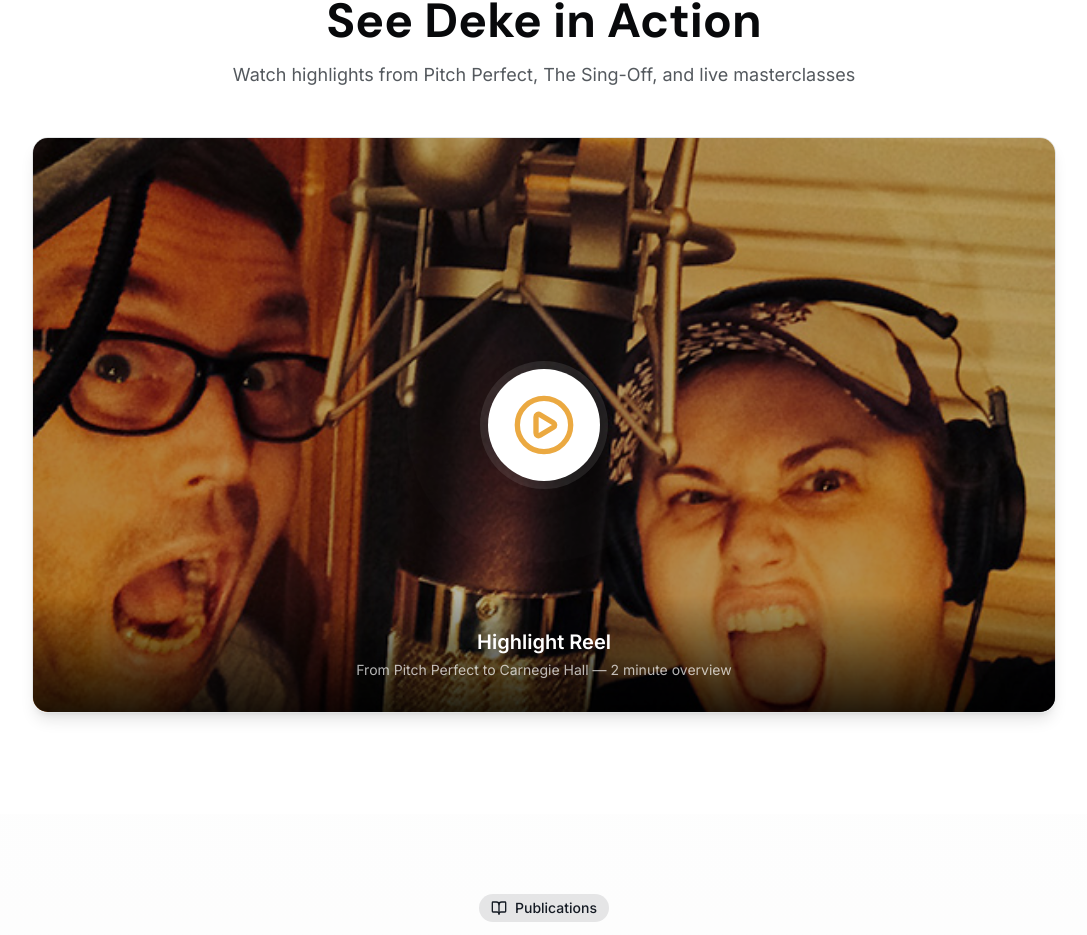
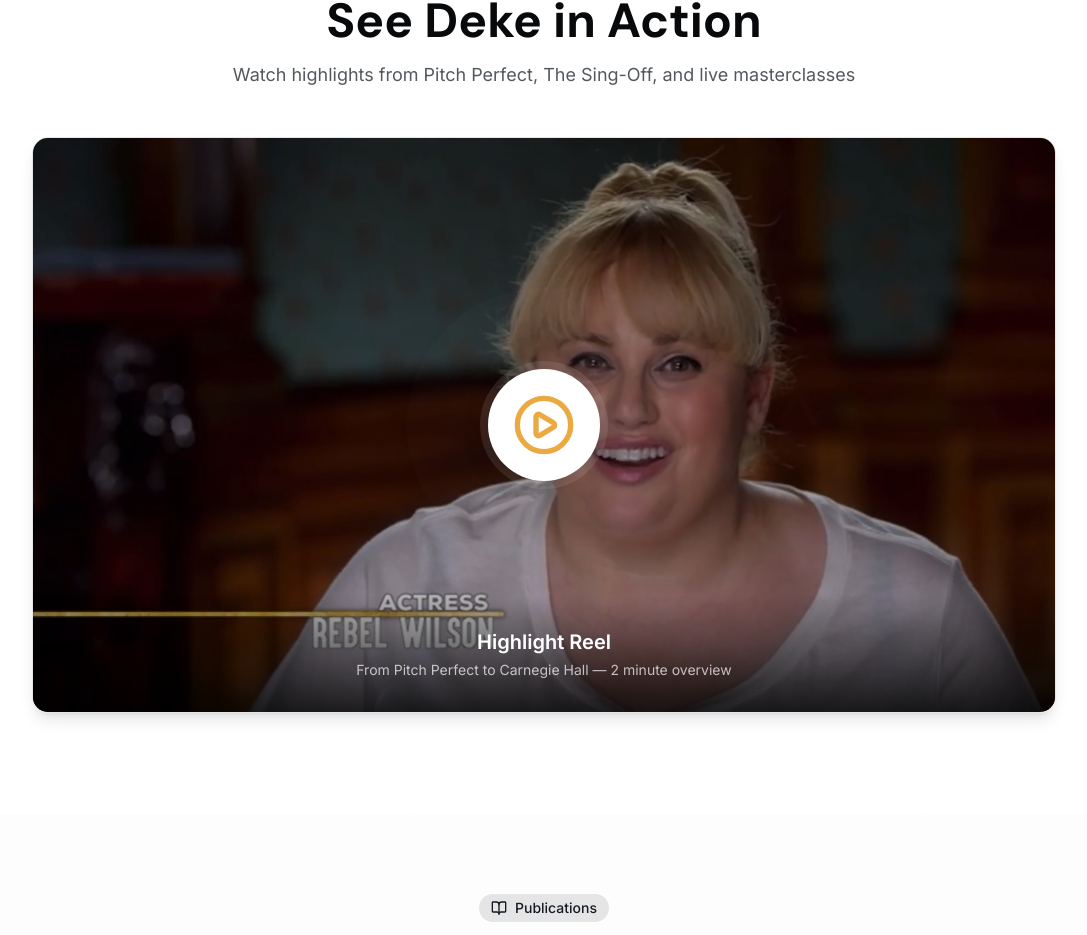
Before and after one commit to agentfactory/deke, a Next.js app: page / in a window 1280 px wide. Shown: the part 2020-2955 px from the top of the page, without its empty margins (96-1183 px from the left). Built offline with nearby package versions, Linux system fonts and the light colour scheme; no server answers; the database is empty.

Commit message:
Use rebel_wilso.png as video thumbnail without zoom
- Switch video thumbnail to the Rebel Wilson interview screenshot
- Remove hover zoom-in effect on the thumbnail

https://claude.ai/code/session_01UzgttrHyxYwohvc3AnCSxe

```diff
--- a/src/components/landing/video-section.tsx
+++ b/src/components/landing/video-section.tsx
@@ -43,12 +43,12 @@ export function VideoSection() {
             aria-label="Play Deke Sharon highlight reel video"
             className="relative w-full aspect-video rounded-2xl overflow-hidden border border-border group cursor-pointer hover:border-accent/50 transition-all duration-300 shadow-lg hover:shadow-xl"
           >
-            {/* Video Thumbnail - Deke & Rebel Wilson in the studio */}
+            {/* Video Thumbnail - Rebel Wilson interview */}
             <Image
-              src="/images/deke/big-img-21.jpg"
-              alt="Deke Sharon with Rebel Wilson in the recording studio"
+              src="/rebel_wilso.png"
+              alt="Rebel Wilson discussing working with Deke Sharon"
               fill
-              className="object-cover transition-transform duration-500 group-hover:scale-105"
+              className="object-cover"
             />
 
             {/* Dark overlay */}
```
